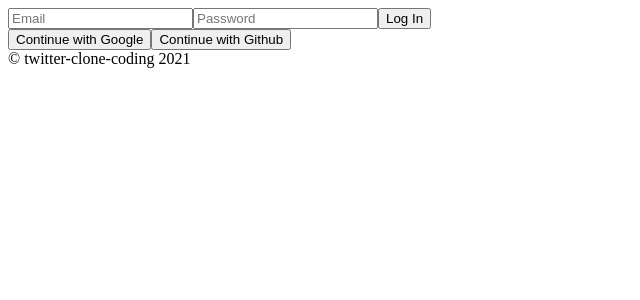
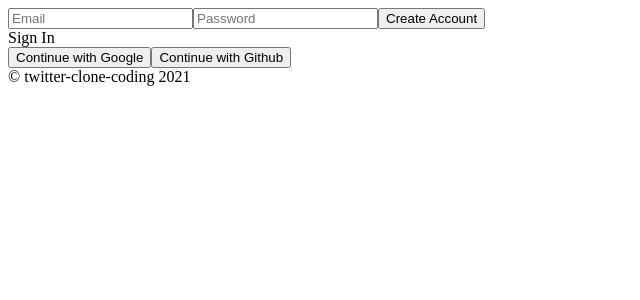
Before and after one commit to BaekJiGyeong/twitter-clone-coding, a React (Create React App) app: page /#/ in a window 1280 px wide. Shown: the top 300 px of the page, without its empty margins (0-640 px from the left). Built offline with nearby package versions, Linux system fonts and the light colour scheme; no server answers.

Commit message:
add : firebase Sign In

```diff
--- a/src/components/App.js
+++ b/src/components/App.js
@@ -1,12 +1,24 @@
-import React, {useState} from "react";
+import React, {useEffect, useState} from "react";
 import AppRouter from "./Router";
 import { authService } from "../fbase";
 
 function App() {
-  const [isLoggedIn, setIsLoggedIn] = useState(authService.currentUser);
+  const [init, setInit] = useState(false);
+  const [isLoggedIn, setIsLoggedIn] = useState(false);
+  useEffect(()=>{
+    authService.onAuthStateChanged((user)=> {
+      if(user){
+        setIsLoggedIn(true);
+      }
+      else {
+        setIsLoggedIn(false);
+      }
+      setInit(true);
+    });
+  },[])
   return (
     <>
-    <AppRouter isLoggedIn={isLoggedIn} />
+    {init? <AppRouter isLoggedIn={isLoggedIn} /> : "Initializing...."}
     <footer>&copy; twitter-clone-coding {new Date().getFullYear()}</footer>
    </>
   );
--- a/src/routes/Auth.js
+++ b/src/routes/Auth.js
@@ -6,10 +6,11 @@
 const Auth = () => {
     const [email, setEmail] = useState("");
     const [password, setPassword] = useState("");
-    const [newAccount, setNewAccount] = useState(authService.currentUser);
-    setInterval(()=>{
-        console.log(authService.currentUser);
-    },2000);
+    const [newAccount, setNewAccount] = useState(true);
+    const [error, setError] = useState("");
+    // setInterval(()=>{
+    //     console.log(authService.currentUser);
+    // },2000);
     const auth = authService;
 
     const onChange = (event) => {
@@ -38,9 +39,12 @@
             console.log(data);
         }
         catch(error){
-            console.log(error);
+            setError(error.message);
         }
-    }
+    };
+
+const toggleAccount = () => setNewAccount((prev)=> !prev);
+
     return (<div>
         <form onSubmit={onSubmit}>
             <input name="email" type="text" placeholder="Email" required value={email}
@@ -50,8 +54,9 @@
                 type="password" placeholder="Password" required value={password}
                 onChange={onChange}/>
             <input type="submit" value={newAccount? "Create Account":"Log In"}/>
-
+            {error}
         </form>
+        <span onClick={toggleAccount}>{newAccount ? "Sign In":"Create Account"}</span>
         <div>
             <button>Continue with Google</button>
             <button>Continue with Github</button>
```
